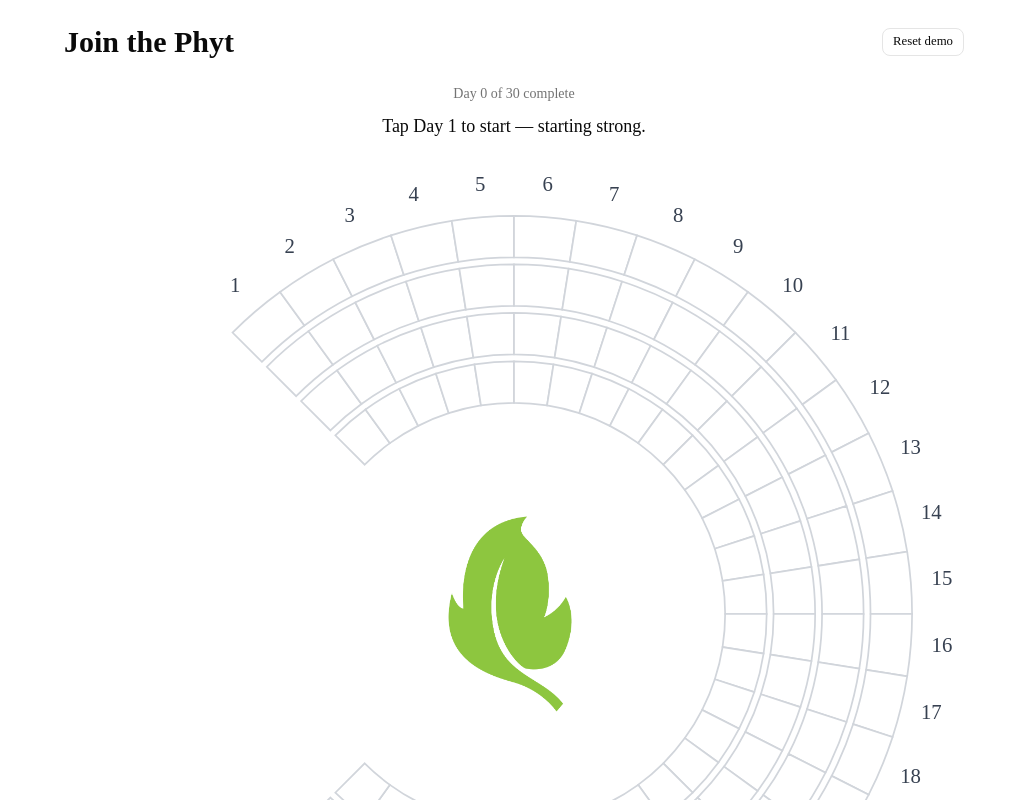
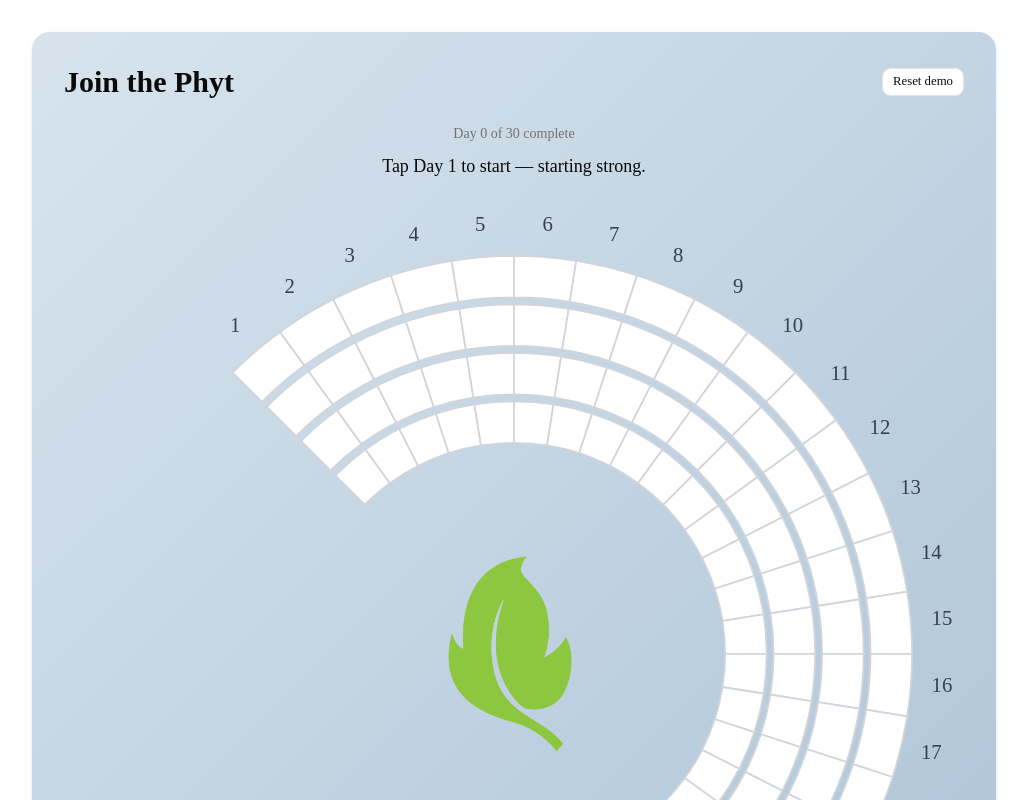
Before and after one commit to benbybee/phyt-30-day-habit-tracker, a Next.js app: page /tracker in a window 1280 px wide. Shown: the top 800 px of the page, without its empty margins (126-1153 px from the left). Built offline with nearby package versions, Linux system fonts and the light colour scheme.

Commit message:
style: add blue gradient background panel matching reference image

```diff
--- a/src/app/tracker/page.tsx
+++ b/src/app/tracker/page.tsx
@@ -49,7 +49,12 @@ export default function TrackerPage() {
   };
 
   return (
-    <main className="max-w-6xl mx-auto p-6">
+    <main
+      className="max-w-6xl mx-auto my-8 p-8 rounded-2xl shadow-sm"
+      style={{
+        background: 'linear-gradient(135deg, #d7e4ee 0%, #a9c0d4 100%)',
+      }}
+    >
       <div className="flex items-center justify-between mb-6 flex-wrap gap-2">
         <h1 className="text-3xl font-semibold">Join the Phyt</h1>
         <div className="flex gap-2">
```
